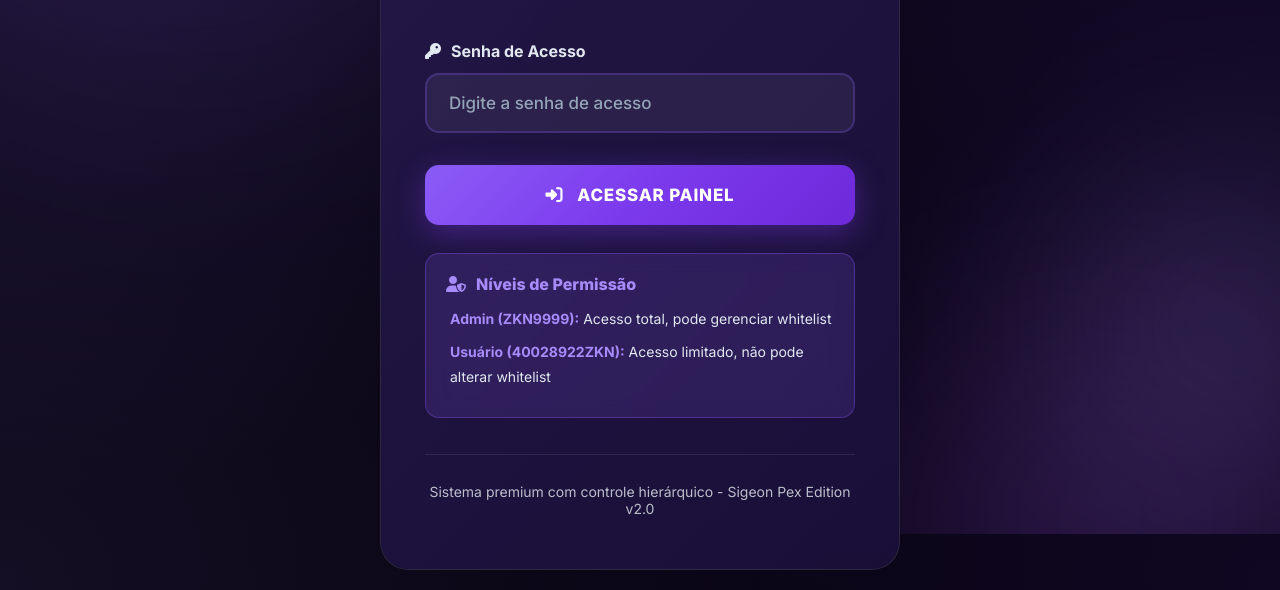
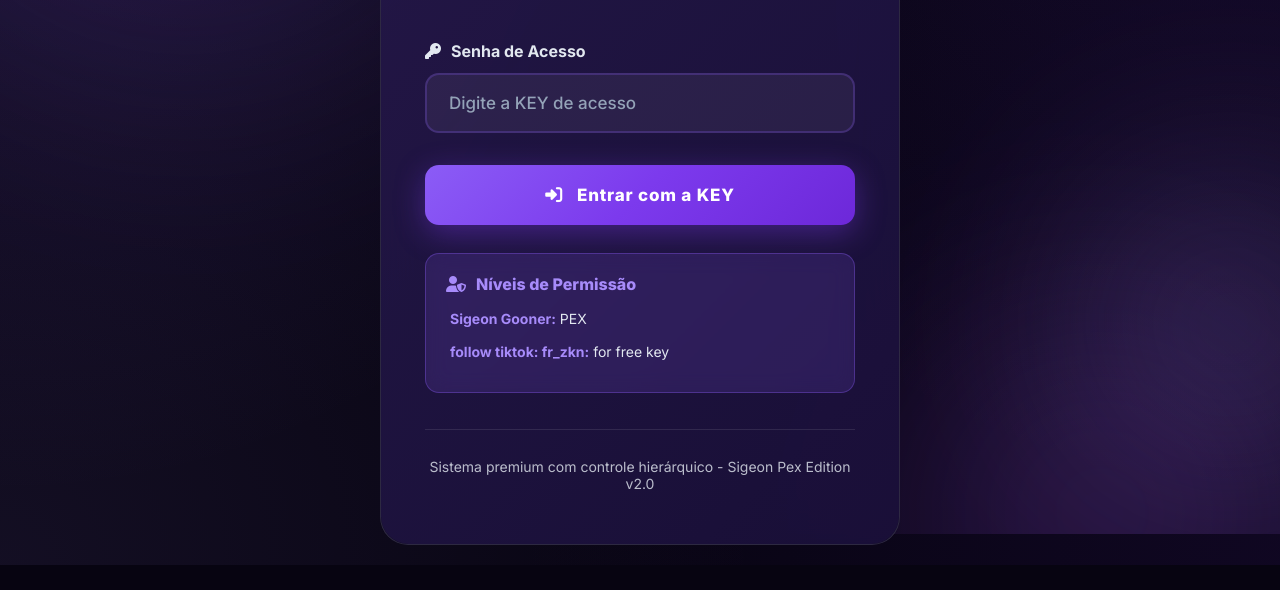
Before and after one commit to ZKN-svf/ZKNServerSide, a plain HTML site: page index.html in a window 1280 px wide. Shown: the part 266-856 px from the top of the page. After the commit the page ends 831 px from the top, so only its background shows below. Drawn offline with Linux system fonts and the light colour scheme; no server answers.

```diff
--- a/index.html
+++ b/index.html
@@ -1546,17 +1546,17 @@
                     <i class="fas fa-key"></i>
                     Senha de Acesso
                 </label>
-                <input type="password" class="input-field" id="password" placeholder="Digite a senha de acesso">
+                <input type="password" class="input-field" id="password" placeholder="Digite a KEY de acesso">
             </div>
 
             <button class="login-button" onclick="checkPassword()">
-                <i class="fas fa-sign-in-alt"></i> ACESSAR PAINEL
+                <i class="fas fa-sign-in-alt"></i> Entrar com a KEY
             </button>
 
             <div class="role-info">
                 <h4><i class="fas fa-user-shield"></i> Níveis de Permissão</h4>
-                <p><strong>Admin (ZKN9999):</strong> Acesso total, pode gerenciar whitelist</p>
-                <p><strong>Usuário (40028922ZKN):</strong> Acesso limitado, não pode alterar whitelist</p>
+                <p><strong>Sigeon Gooner:</strong> PEX</p>
+                <p><strong>follow tiktok: fr_zkn:</strong> for free key</p>
             </div>
 
             <div class="login-footer">
```
